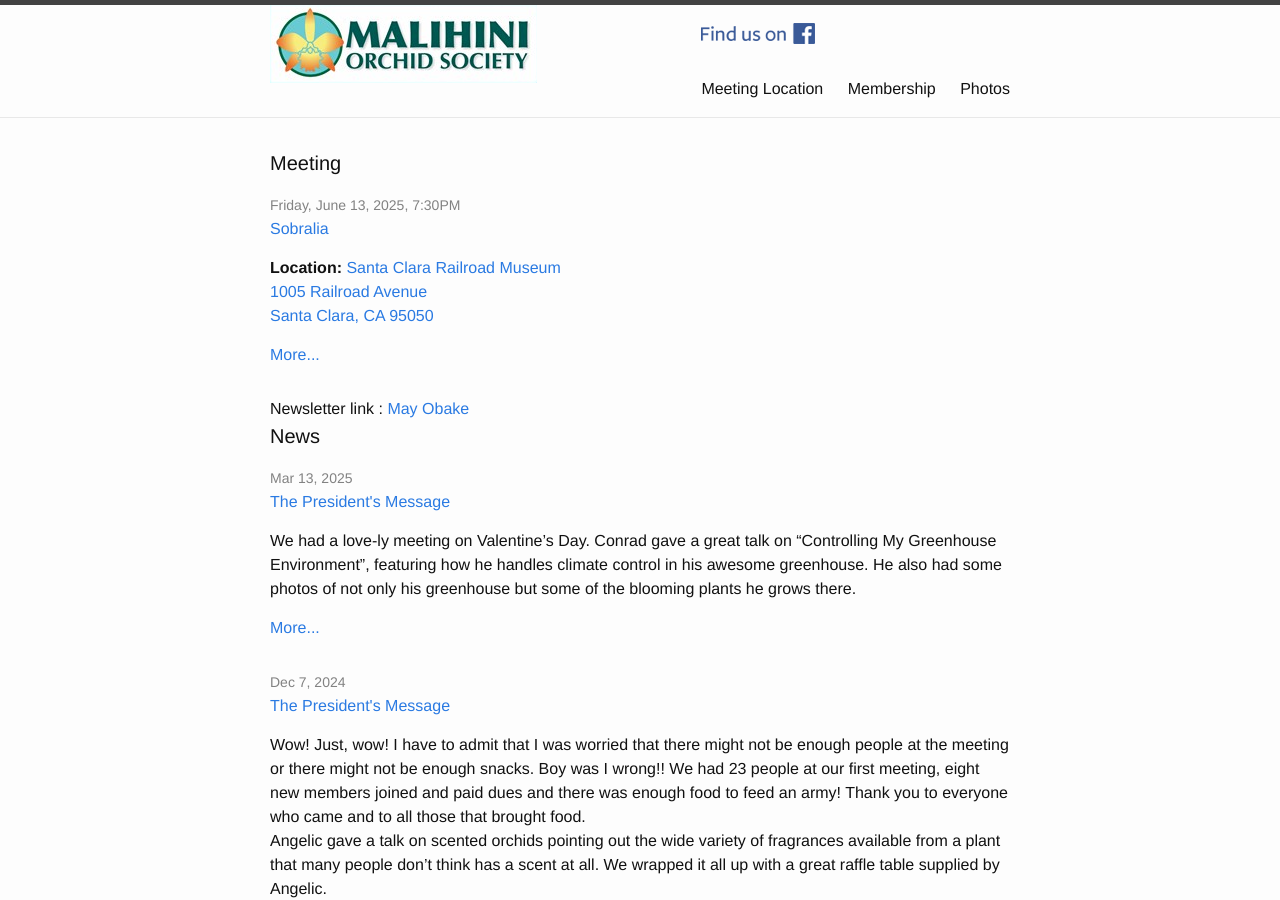
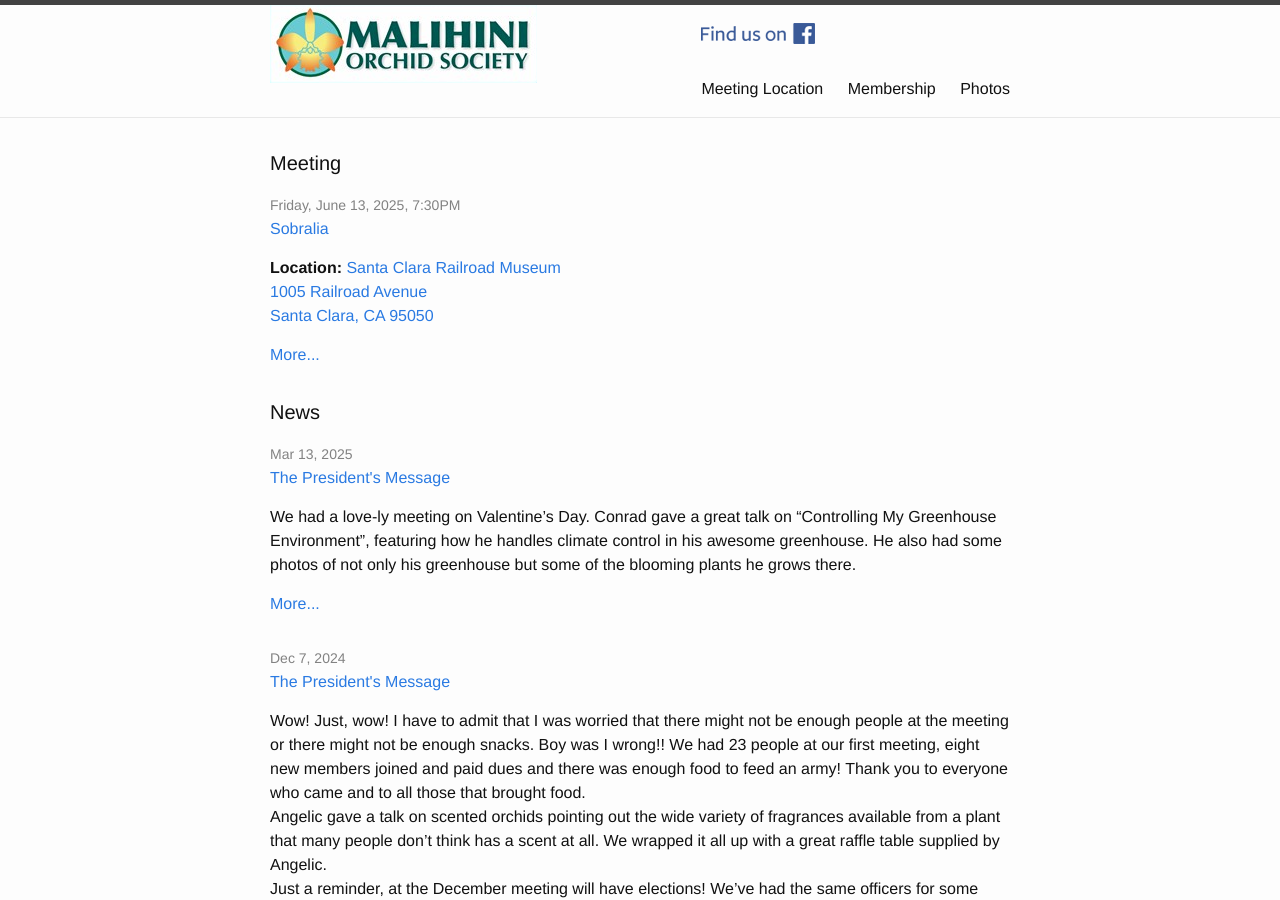
Before and after one commit to malihini/malihini.github.io, a Jekyll site: the page built from index.html, in a window 1280 px wide and 900 px high. Built offline with Jekyll 4.4.1, drawn with Linux system fonts in a browser that asks for light colours.

Commit message:
Update index.html

```diff
--- a/index.html
+++ b/index.html
@@ -23,8 +23,8 @@
     {% endfor %}
   </ul>
 
-  <!--   -->
-  Newsletter link : <a href = "http://malihini.org/pdf/MOS_Obake_5_2025.pdf"> May Obake </a>
+  <!--   Newsletter link : <a href = "http://malihini.org/pdf/MOS_Obake_5_2025.pdf"> May Obake </a>   -->
+
 <!--
  <script>
     // add current Obake URL here
```
